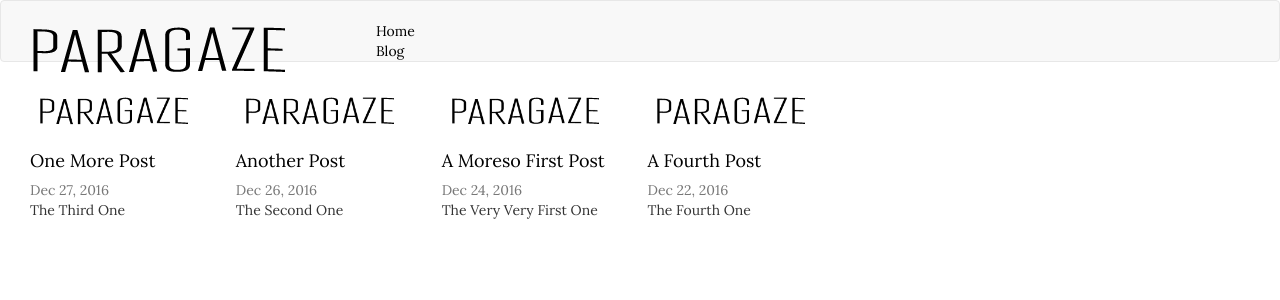
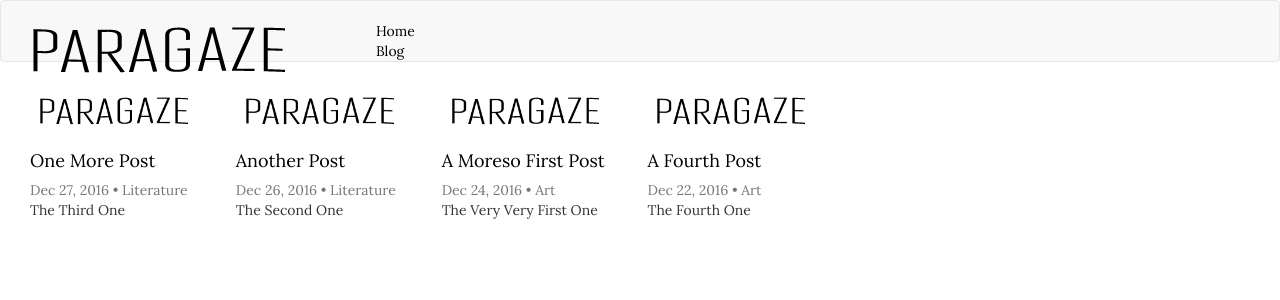
Before and after one commit to paragaze/site, a Jekyll site: the page built from blog.html, in a window 1280 px wide. Shown: the top 300 px of the page. Built offline with Jekyll 4.4.1, drawn with Linux system fonts in a browser that asks for light colours.

Commit message:
adding category printings

```diff
--- a/_includes/more-blogs.html
+++ b/_includes/more-blogs.html
@@ -63,6 +63,4 @@
 {% endif %}
 
 
-
-<!-- Might need an if art then include a certain art include, if post in site.categories.Literature add this other certain literature include -->
 <!--make these includes infinite scroll -->
--- a/_layouts/posts.html
+++ b/_layouts/posts.html
@@ -6,8 +6,10 @@ baseurl: /site
 <div class="container-fluid">
   <div class="row">
     <div class="col-md-8 col-md-offset-2" id="blog-centring">
+<p> {{ page.category | capitalize }} </p>
 <h2 class="spacing">{{ page.title }}</h2>
 <p>{{ page.date | date: '%B %d, %Y' }}</p>
+
 
 {{ content }}
 
--- a/blog.html
+++ b/blog.html
@@ -14,7 +14,7 @@ title: Blog
 <h4 class="title-style">{{ post.title }}</h4>
 </a>
 
-<span class="text-muted">{{ post.date | date: "%b %-d, %Y" }} </span>
+<span class="text-muted">{{ post.date | date: "%b %-d, %Y" }} • {{ post.category | capitalize }} </span>
 <p>{{ post.meta}}</p>
 
 </div>
```
